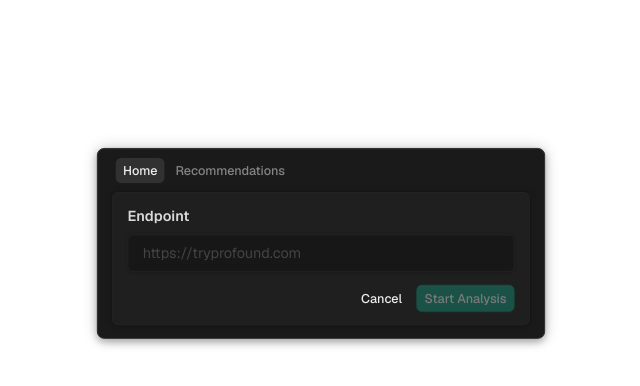
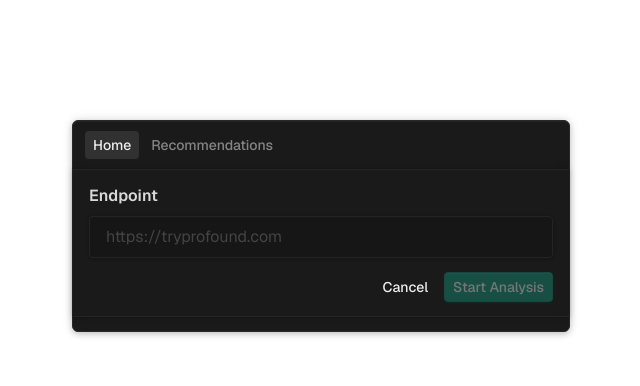
Before and after one commit to deeepsig/aio-tool, a Next.js app: page / in a window 1280 px wide. Shown: the top 386 px of the page, without its empty margins (319-959 px from the left). Built offline with nearby package versions, Linux system fonts and the light colour scheme.

Commit message:
making it more linear like

```diff
--- a/src/components/navbar/nav-buttons.tsx
+++ b/src/components/navbar/nav-buttons.tsx
@@ -28,7 +28,7 @@ function NavButton({
     <button
       onClick={onClick}
       disabled={disabled}
-      className={`cursor-pointer hover:opacity-80 transition-all duration-150 hover:bg-white/5 rounded-md hover:px-2 hover:py-1 hover:-mx-1 hover:-my-1 text-sm font-medium text-[#ededed] disabled:opacity-50 disabled:cursor-not-allowed ${
+      className={`cursor-pointer hover:opacity-80 transition-all duration-150 hover:bg-white/5 rounded hover:px-2 hover:py-1 hover:-mx-1 hover:-my-1 text-sm font-medium text-[#ededed] disabled:opacity-50 disabled:cursor-not-allowed ${
         active ? 'bg-white/10 px-2 py-1 -mx-1 -my-1' : ''
       }`}
       type="button"
--- a/src/components/navbar/navbar.tsx
+++ b/src/components/navbar/navbar.tsx
@@ -13,7 +13,7 @@ export default function Navbar({ className = '' }: NavbarProps) {
 
   return (
     <header
-      className={`flex items-center justify-between w-full px-2 ${className}`}
+      className={`flex items-center justify-between w-full px-4 ${className}`}
     >
       <NavButtons
         currentView={currentView}
--- a/src/components/ui/buttons/button.tsx
+++ b/src/components/ui/buttons/button.tsx
@@ -13,7 +13,7 @@ export default function Button({
   ...props
 }: ButtonProps) {
   const baseClasses =
-    'px-2 py-1 font-medium text-sm rounded-md transition-all duration-150 ease-in-out';
+    'px-2 py-1 font-medium text-sm rounded transition-all duration-150 ease-in-out';
   const variantClasses = {
     primary: 'button-primary',
     secondary: 'button-secondary',
--- a/src/styles/globals.css
+++ b/src/styles/globals.css
@@ -1,13 +1,4 @@
 @import 'tailwindcss';
-
-/* ========================================
-   TODO: TEMPORARY 90% SIZE REDUCTION
-   Remove this section when normal sizing is needed
-======================================== */
-/* Global 90% scale reduction for all content */
-html {
-  transform: scale(0.9);
-}
 
 /* ========================================
    CSS VARIABLES & THEME
@@ -89,31 +80,32 @@ body {
 /* ========================================
    CARD COMPONENTS
 ======================================== */
-/* Main container card with ambient glow */
+/* Main container card with improved shadow */
 .outer-box {
   background: #1a1a1a;
   border: 1px solid #282828;
   box-shadow:
-    0px 4px 8px rgba(0, 0, 0, 0.25),
-    0 0 16px rgba(0, 0, 0, 0.2),
-    inset 0 1px 0 rgba(255, 255, 255, 0.03);
+    0px 2px 6px rgba(0, 0, 0, 0.2),
+    0 0 12px rgba(0, 0, 0, 0.1),
+    0 0 0 1px rgba(255, 255, 255, 0.02),
+    inset 0 1px 0 rgba(255, 255, 255, 0.04);
   width: 498px;
   margin: 0 auto;
-  padding: 14px 16px;
-  border-radius: 8px;
+  padding: 14px 0px;
+  border-radius: 6px;
 }
 
 /* Inner content card with subtle depth */
 .inner-box {
-  background: #1f1f1f;
-  border: 1px solid #252525;
+  background: #1a1a1a;
+  border-top: 1px solid #252525;
+  border-bottom: 1px solid #252525;
   box-shadow:
     1px 1px 2px rgba(0, 0, 0, 0.1),
     -1px -1px 2px rgba(0, 0, 0, 0.1),
     0 0 8px rgba(0, 0, 0, 0.15);
   width: 100%;
   padding: 14px 16px;
-  border-radius: 6px;
 }
 
 /* ========================================
@@ -123,9 +115,9 @@ body {
 .input {
   width: 100%;
   padding: 8px 16px;
-  background: #171717;
+  background: #161616;
   border: 1px solid #242424;
-  border-radius: 6px;
+  border-radius: 4px;
   font-size: 16px;
   color: #c0c0c0;
   box-shadow:
@@ -195,19 +187,19 @@ body {
 ======================================== */
 /* Main process card container - no hover effects */
 .process-card-glow {
-  background: #282828;
+  background: #212121;
   box-shadow:
     0 0 4px rgba(0, 0, 0, 0.12),
     inset 0 1px 0 rgba(255, 255, 255, 0.02);
-  border-radius: 6px;
+  border-radius: 4px;
   /* Remove cursor and transition from main container */
 }
 
 /* Clickable header area - only this should highlight */
 .process-card-header {
   cursor: pointer;
-  transition: all 0.2s ease;
-  border-radius: 8px 8px 0 0; /* Round only top corners */
+  transition: all 0.2s cubic-bezier(0.4, 0, 0.2, 1);
+  border-radius: 8px 8px 0 0;
 }
 
 .process-card-header:hover {
@@ -221,14 +213,14 @@ body {
 
 /* When collapsed, header should have full border radius */
 .process-card-collapsed .process-card-header {
-  border-radius: 6px;
+  border-radius: 4px;
 }
 
 .content-display {
   padding: 12px 16px;
-  background: #171717;
+  background: #161616;
   border: 1px solid #242424;
-  border-radius: 6px;
+  border-radius: 4px;
   max-height: 128px;
   overflow-y: auto;
   color: #444444;
@@ -246,10 +238,10 @@ body {
 ======================================== */
 .robots-txt-display {
   padding: 12px 16px;
-  background: #171717;
+  background: #161616;
   border: 1px solid #242424;
   max-height: 200px;
-  border-radius: 6px;
+  border-radius: 4px;
   box-shadow:
     0 1px 3px rgba(0, 0, 0, 0.12),
     0 0 4px rgba(0, 0, 0, 0.08);
@@ -281,10 +273,10 @@ body {
 ======================================== */
 .ai-bot-analysis-display {
   padding: 12px 16px;
-  background: #171717;
+  background: #161616;
   border: 1px solid #242424;
   max-height: 200px;
-  border-radius: 6px;
+  border-radius: 4px;
   box-shadow:
     0 1px 3px rgba(0, 0, 0, 0.12),
     0 0 4px rgba(0, 0, 0, 0.08);
@@ -316,9 +308,9 @@ body {
 ======================================== */
 .recommendations-display {
   padding: 12px 16px;
-  background: #171717;
+  background: #161616;
   border: 1px solid #242424;
-  border-radius: 6px;
+  border-radius: 4px;
   box-shadow:
     0 1px 3px rgba(0, 0, 0, 0.12),
     0 0 4px rgba(0, 0, 0, 0.08);
```
